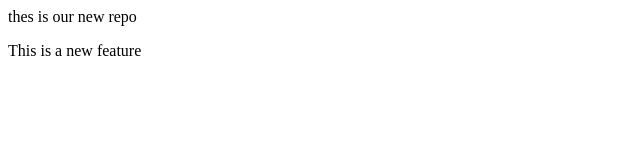
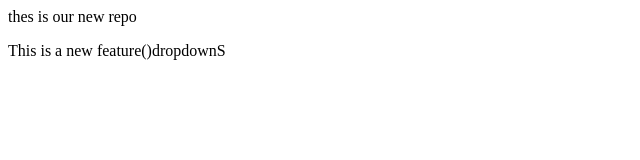
Before and after one commit to Sajid-dev359/Local-Repo, a plain HTML site: page index.html in a window 1280 px wide. Shown: the full height of the page, 0-640 px from the left. Drawn offline with Linux system fonts and the light colour scheme.

Commit message:
drop down changes

```diff
--- a/index.html
+++ b/index.html
@@ -1,2 +1,2 @@
 <p> thes is our new repo</p>
-<p> This is a new feature</p>
+<p> This is a new feature()dropdownS</p>
```
